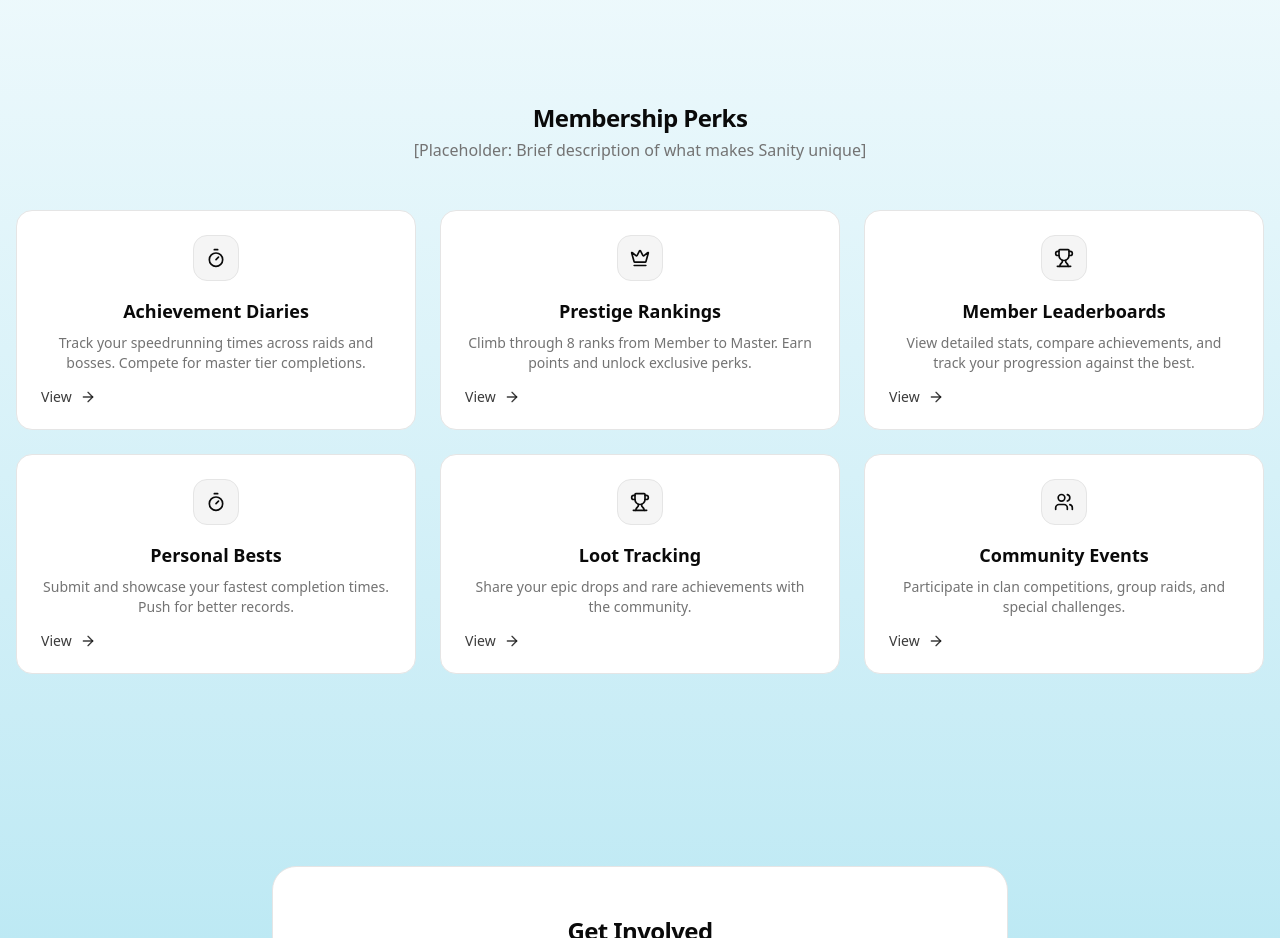
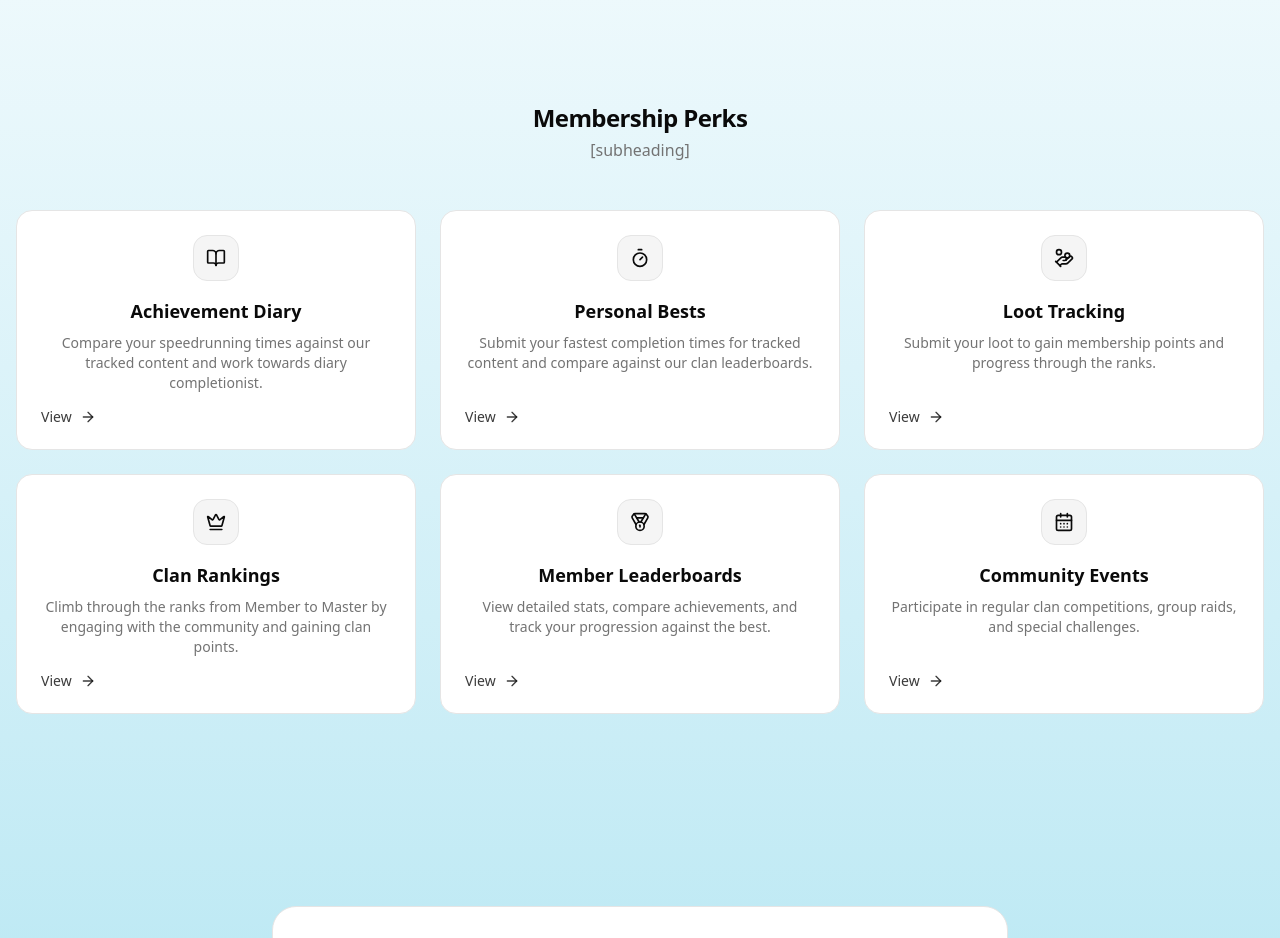
Before and after one commit to nednella/sanity, a React (Vite) app in the folder apps/web/: page / in a window 1280 px wide. Shown: the part 1200-2138 px from the top of the page. Built offline with nearby package versions, Linux system fonts and the light colour scheme; no server answers.

Commit message:
Polish up cringe AI gen highlights content

```diff
--- a/apps/web/src/components/landing/index/highlights.tsx
+++ b/apps/web/src/components/landing/index/highlights.tsx
@@ -1,5 +1,5 @@
 import { Link } from "@tanstack/react-router"
-import { ArrowRight, Crown, type LucideIcon, Timer, Trophy, Users } from "lucide-react"
+import { ArrowRight, BookOpen, CalendarDays, Crown, HandCoins, type LucideIcon, Medal, Timer } from "lucide-react"
 
 import { Container } from "@/lib/ui/components/container"
 import { H3 } from "@/lib/ui/components/typography/h3"
@@ -17,39 +17,42 @@ type Highlight = {
 
 const highlights: Highlight[] = [
     {
-        icon: Timer,
-        title: "Achievement Diaries",
-        description: "Track your speedrunning times across raids and bosses. Compete for master tier completions.",
+        icon: BookOpen,
+        title: "Achievement Diary",
+        description:
+            "Compare your speedrunning times against our tracked content and work towards diary completionist.",
         to: "/diary-times"
     },
     {
+        icon: Timer,
+        title: "Personal Bests",
+        description:
+            "Submit your fastest completion times for tracked content and compare against our clan leaderboards.",
+        to: "/submitted-pbs"
+    },
+    {
+        icon: HandCoins,
+        title: "Loot Tracking",
+        description: "Submit your loot to gain membership points and progress through the ranks.",
+        to: "/submitted-loot"
+    },
+    {
         icon: Crown,
-        title: "Prestige Rankings",
-        description: "Climb through 8 ranks from Member to Master. Earn points and unlock exclusive perks.",
+        title: "Clan Rankings",
+        description:
+            "Climb through the ranks from Member to Master by engaging with the community and gaining clan points.",
         to: "/ranks"
     },
     {
-        icon: Trophy,
+        icon: Medal,
         title: "Member Leaderboards",
         description: "View detailed stats, compare achievements, and track your progression against the best.",
         to: "/members"
     },
     {
-        icon: Timer,
-        title: "Personal Bests",
-        description: "Submit and showcase your fastest completion times. Push for better records.",
-        to: "/submitted-pbs"
-    },
-    {
-        icon: Trophy,
-        title: "Loot Tracking",
-        description: "Share your epic drops and rare achievements with the community.",
-        to: "/submitted-loot"
-    },
-    {
-        icon: Users,
+        icon: CalendarDays,
         title: "Community Events",
-        description: "Participate in clan competitions, group raids, and special challenges.",
+        description: "Participate in regular clan competitions, group raids, and special challenges.",
         to: "/about"
     }
 ]
@@ -58,21 +61,21 @@ export function Highlights() {
     return (
         <Container className="py-24 text-center">
             <H3 className="mb-1">Membership Perks</H3>
-            <Lead className="text-md mb-12">[Placeholder: Brief description of what makes Sanity unique]</Lead>
+            <Lead className="text-md mb-12">[subheading]</Lead>
             <div className="grid gap-4 md:grid-cols-2 md:gap-6 lg:grid-cols-3">
                 {highlights.map((hl) => (
                     <Link
                         key={hl.title}
                         to={hl.to}
-                        className="group bg-background hover:border-foreground/20 relative mx-auto max-w-md rounded-2xl
+                        className="group bg-background hover:border-foreground/20 flex max-w-md flex-col rounded-2xl
                             border p-6 transition-all"
                     >
-                        <div className="bg-accent mb-4 inline-flex rounded-xl border p-3">
+                        <div className="bg-accent mb-4 inline-flex self-center rounded-xl border p-3">
                             <hl.icon className="text-foreground size-5" />
                         </div>
                         <Large className="mb-2">{hl.title}</Large>
                         <Muted className="mb-4">{hl.description}</Muted>
-                        <div className="text-foreground/80 group-hover:text-foreground flex items-center">
+                        <div className="text-foreground/80 group-hover:text-foreground mt-auto flex items-center">
                             <Small>View</Small>
                             <ArrowRight className="ml-2 size-4 transition-transform group-hover:translate-x-1" />
                         </div>
```
